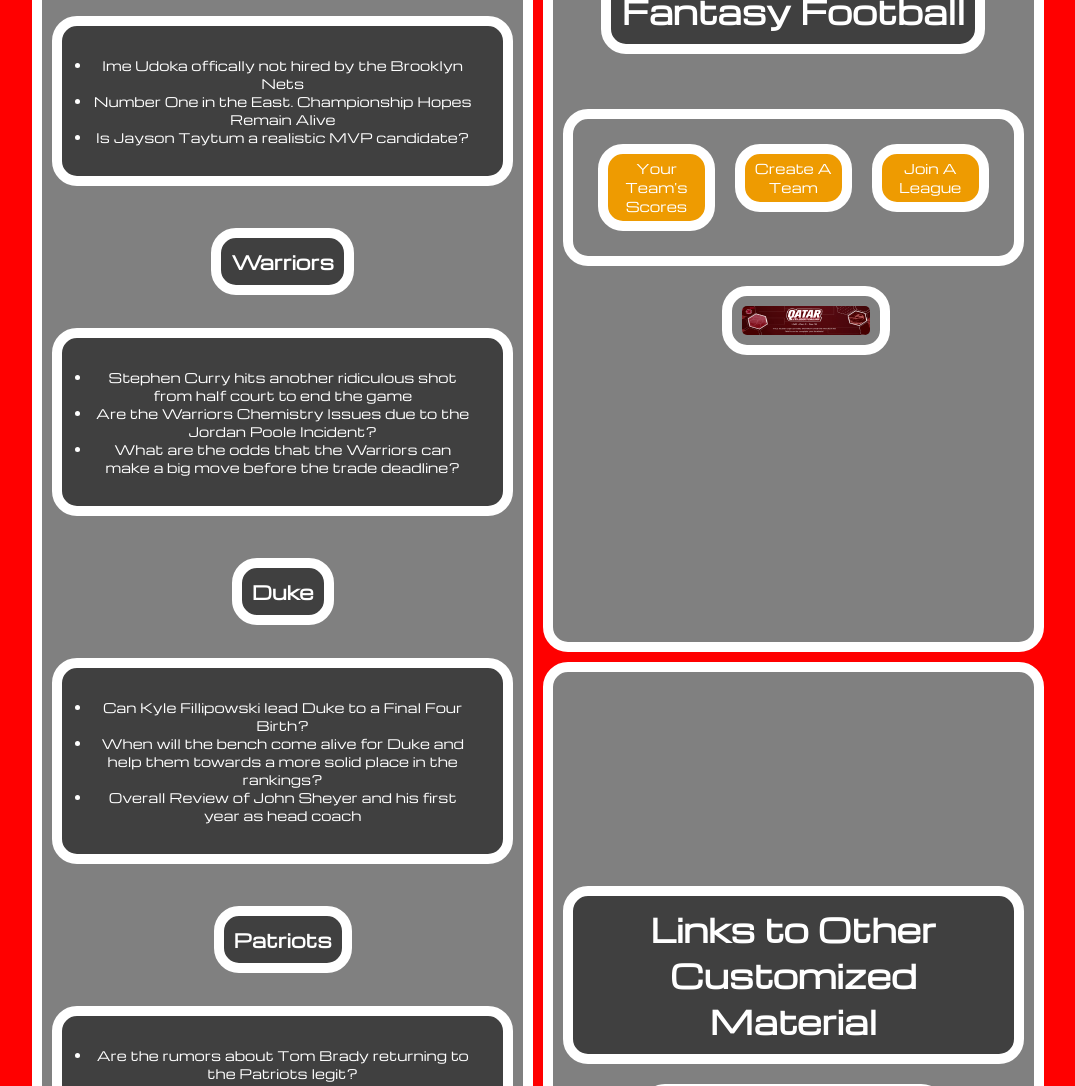
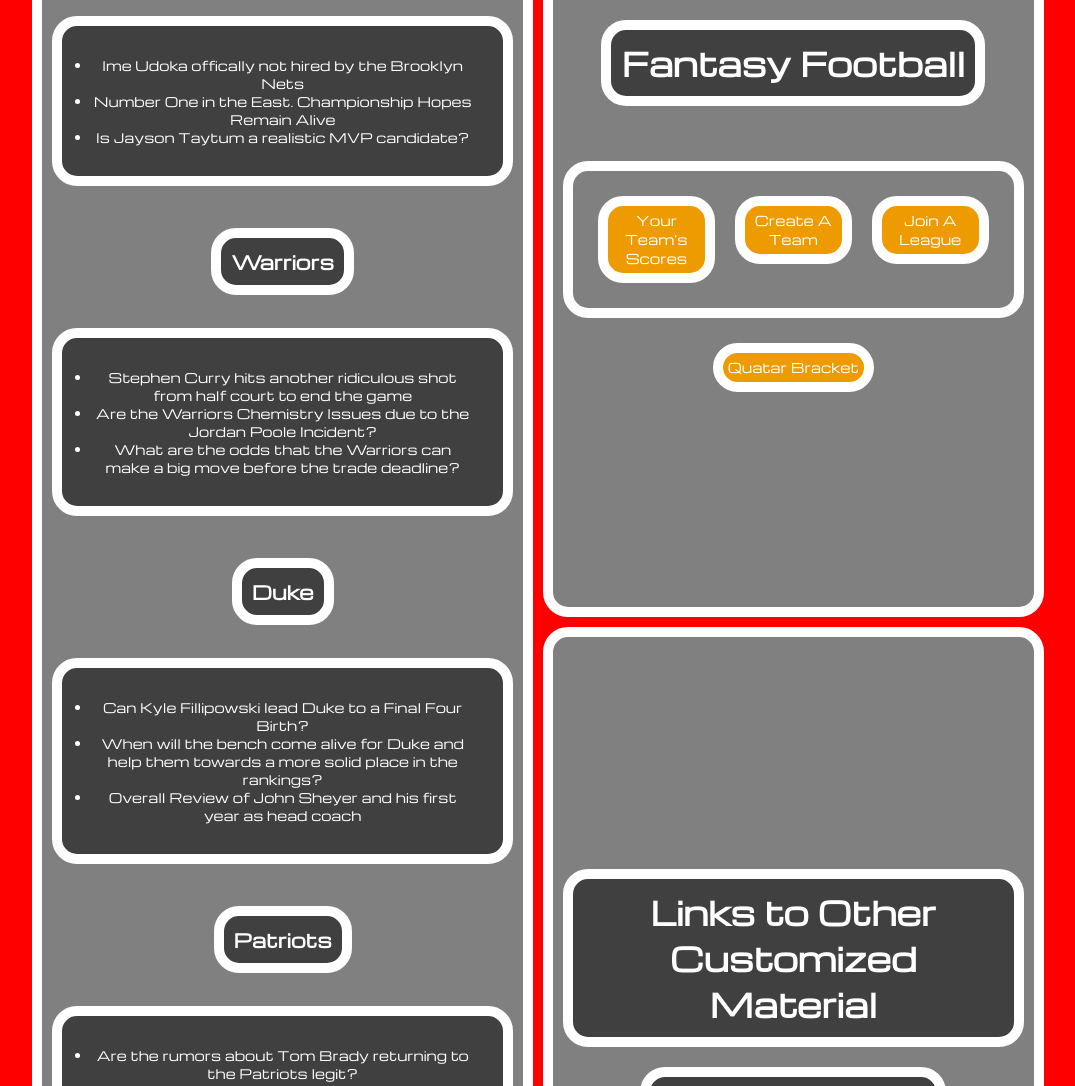
Before and after one commit to KelseyBrod/kylepdavis7.github.io, a plain HTML site: page Reimagine/index.html in a window 1280 px wide. Shown: the part 1675-2761 px from the top of the page, without its empty margins (102-1177 px from the left). Drawn offline with nearby package versions, Linux system fonts and the light colour scheme.

Commit message:
Final Final

```diff
--- a/Reimagine/index.html
+++ b/Reimagine/index.html
@@ -95,7 +95,7 @@
                         <div class="tinygrid2"><a href="https://www.espn.com/fantasy/football/"><button class="buttons1" >Your Team's Scores</button></a>
                             <a href="https://www.espn.com/fantasy/football/"><button class="buttons1">Create A Team</button></a>
                             <a href="https://www.espn.com/fantasy/football/"><button class="buttons1">Join A League</button></a></div>
-                        <A href="https://fantasy.espn.com/games/qatar-world-cup-challenge-2022/?addata=qatarbracketchallenge2022_soccer_web_fantasynav"><img class="smalltitleimg" src="images/Fantasy2.png" width="500" height="150"></A>
+                        <A href="https://fantasy.espn.com/games/qatar-world-cup-challenge-2022/?addata=qatarbracketchallenge2022_soccer_web_fantasynav"><button class="buttons1">Quatar Bracket</button></A>
                     </div>
                     <div class="item"><h1 class="smalltitle">Links to Other Customized Material</h1>
 
```
Also changed, not shown: Reimagine/._index.html, Reimagine/pages/._script.js (added), Reimagine/pages/._style.css.
